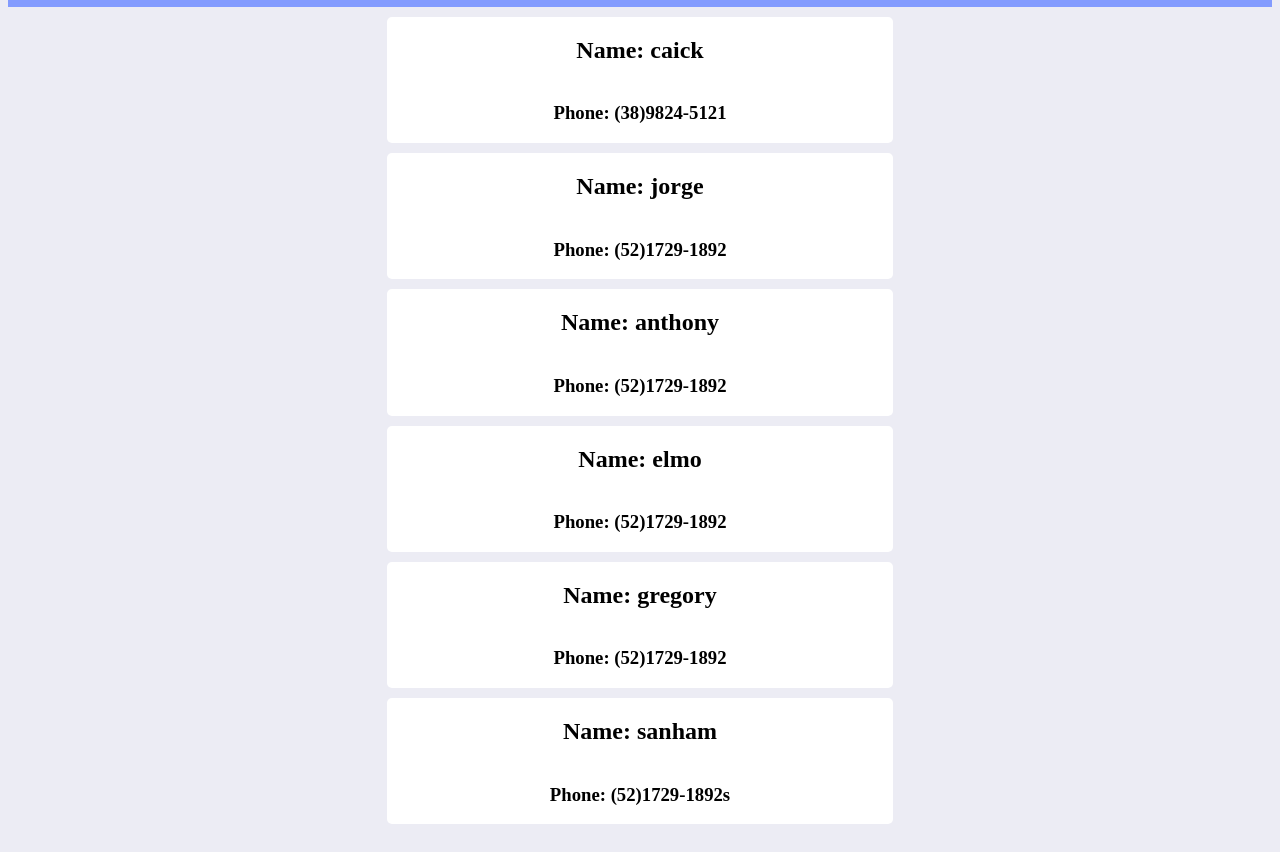
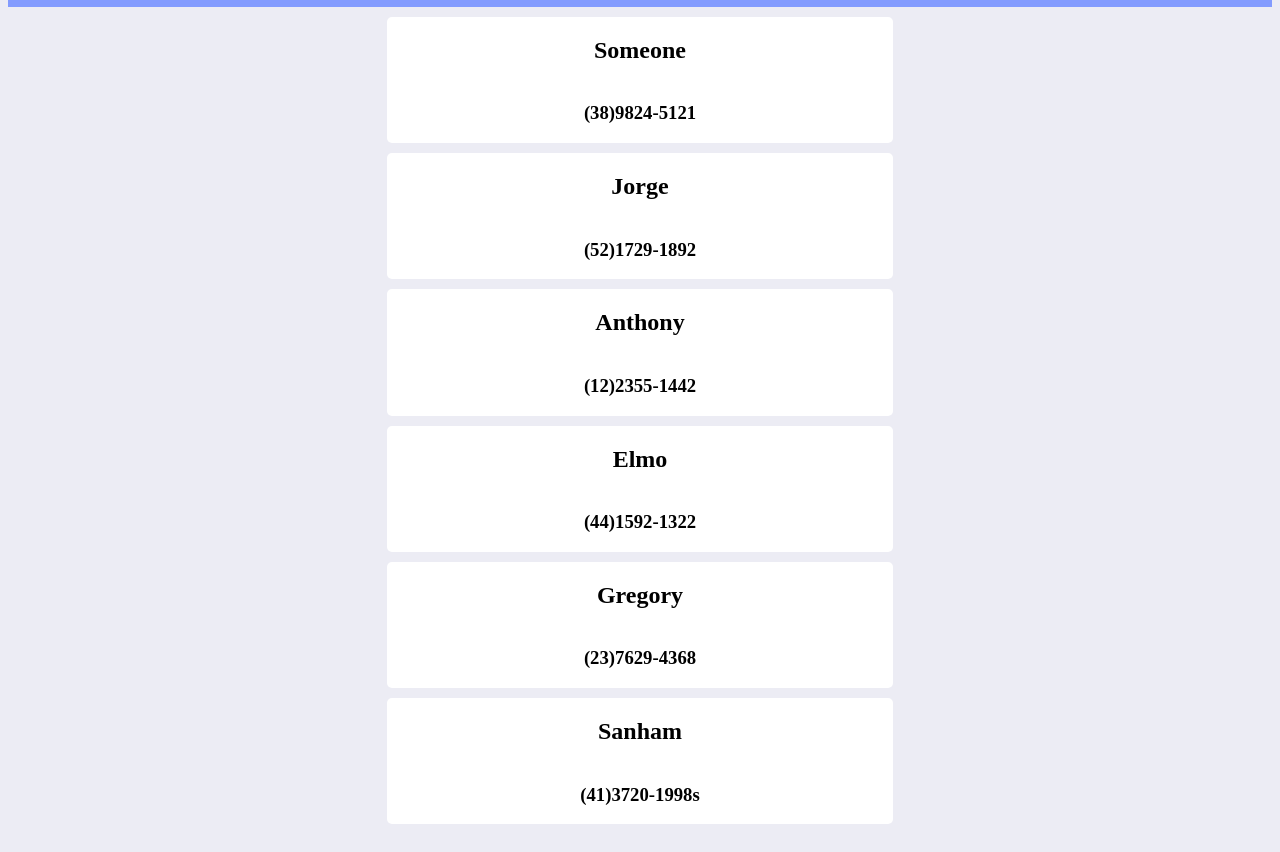
Before and after one commit to caickdias/shell-script-static-site, a plain HTML site: page index.html in a window 1280 px wide. Shown: the part 81-933 px from the top of the page. Drawn offline with Linux system fonts and the light colour scheme.

```diff
--- a/index.html
+++ b/index.html
@@ -49,34 +49,34 @@
 
 	<body>
 		<div class='container headerContainer'>
-			<h1>List</h1>
+			<h1>Friend's list</h1>
 		</div>
 
 		<div class='container cardsContainer'>
 
 	<div class='card'>
-		<h2>Name: caick</h2>
-		<h3>Phone: (38)9824-5121</h3>
+		<h2>Someone</h2>
+		<h3>(38)9824-5121</h3>
 	</div>
 	<div class='card'>
-		<h2>Name: jorge</h2>
-		<h3>Phone: (52)1729-1892</h3>
+		<h2>Jorge</h2>
+		<h3>(52)1729-1892</h3>
 	</div>
 	<div class='card'>
-		<h2>Name: anthony</h2>
-		<h3>Phone: (52)1729-1892</h3>
+		<h2>Anthony</h2>
+		<h3>(12)2355-1442</h3>
 	</div>
 	<div class='card'>
-		<h2>Name: elmo</h2>
-		<h3>Phone: (52)1729-1892</h3>
+		<h2>Elmo</h2>
+		<h3>(44)1592-1322</h3>
 	</div>
 	<div class='card'>
-		<h2>Name: gregory</h2>
-		<h3>Phone: (52)1729-1892</h3>
+		<h2>Gregory</h2>
+		<h3>(23)7629-4368</h3>
 	</div>
 	<div class='card'>
-		<h2>Name: sanham</h2>
-		<h3>Phone: (52)1729-1892s</h3>
+		<h2>Sanham</h2>
+		<h3>(41)3720-1998s</h3>
 	</div>
 		</div>
 	</body>
```
Also changed, not shown: 2 other files.
